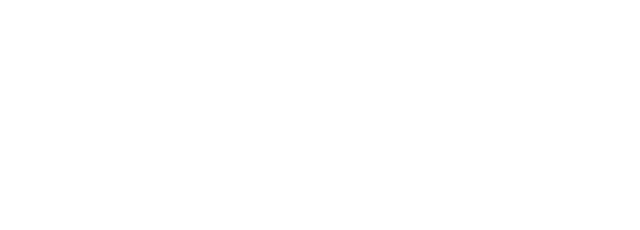
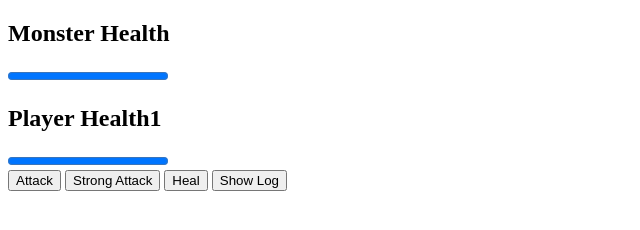
Before and after one commit to KareeMagdyy/monster-killer, a plain HTML site: page index.html in a window 1280 px wide. Shown: the whole page, without its empty margins (0-640 px from the left). Drawn offline with Linux system fonts and the light colour scheme.

Commit message:
adding HTML

```diff
--- a/index.html
+++ b/index.html
@@ -11,7 +11,18 @@
 </head>
 
 <body>
-
+  <section id="health-levels">
+    <h2>Monster Health</h2>
+    <progress id="monster-health" max="100" value="100">100%</progress>
+    <h2>Player Health<span id="bonus-life">1</span></h2>
+    <progress id="player-health" max="100" value="100">100%</progress>
+  </section>
+  <section id="control">
+    <button id="attack-btn">Attack</button>
+    <button id="strong-attack-btn">Strong Attack</button>
+    <button id="heal-btn">Heal</button>
+    <button id="log-btn">Show Log</button>
+  </section>
 </body>
 
 </html>
```
